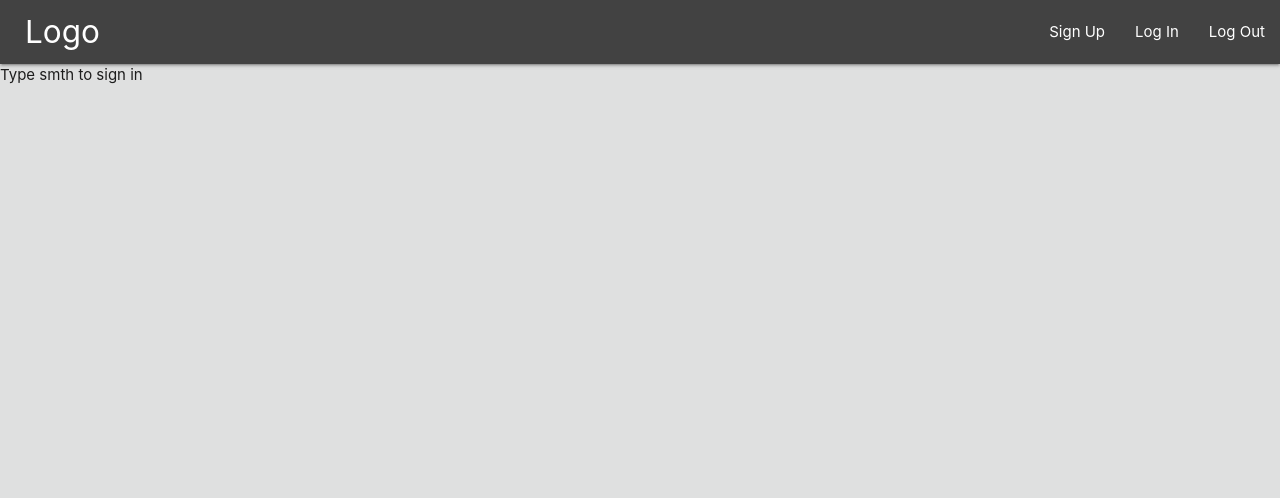
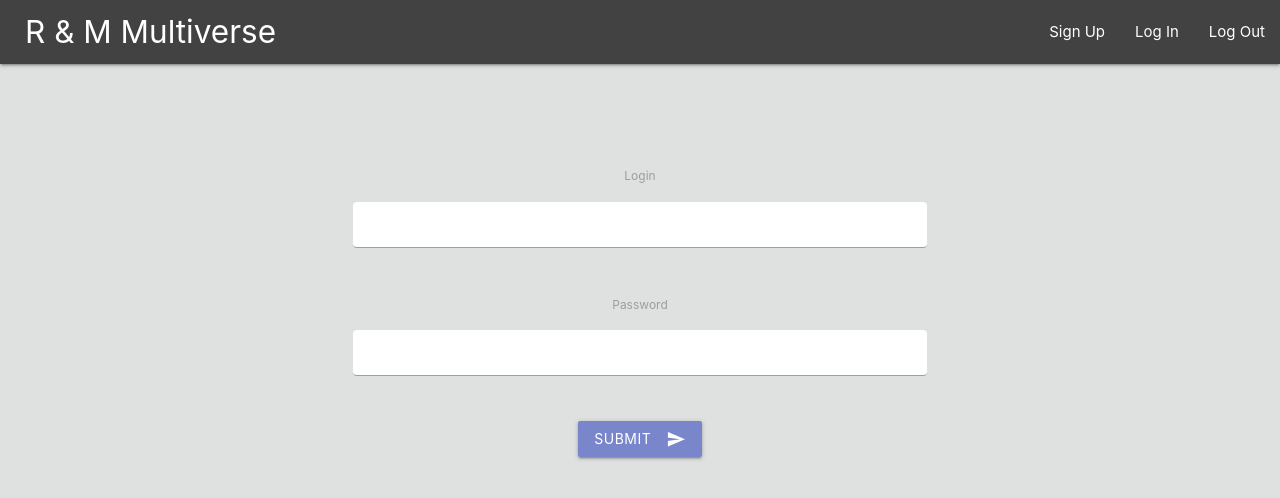
Before and after one commit to Svetlichnyy/cards-app, a React (Create React App) app: page /signIn in a window 1280 px wide. Shown: the top 498 px of the page. Built offline with nearby package versions, Linux system fonts and the light colour scheme.

Commit message:
for test branch

```diff
--- a/package.json
+++ b/package.json
@@ -12,6 +12,7 @@
     "@types/react": "^18.0.22",
     "@types/react-dom": "^18.0.7",
     "@types/react-redux": "^7.1.24",
+    "formik": "^2.2.9",
     "materialize-css": "^1.0.0-rc.2",
     "react": "^18.2.0",
     "react-dom": "^18.2.0",
--- /dev/null
+++ b/src/components/auth/FormStyles.scss
@@ -0,0 +1,26 @@
+.container {
+  .wrap {
+    margin-top: 100px;
+    justify-content: center;
+    input[type="text"]:focus {
+      border-bottom: 1px solid #7986cb;
+      box-shadow: 0 1px 0 0 #7986cb;
+    }
+    input[type="email"]:focus {
+      border-bottom: 1px solid #7986cb;
+      box-shadow: 0 1px 0 0 #7986cb;
+    }
+    input {
+      background-color: white;
+      margin: 15px 0 15px 0;
+      border-radius: 4px;
+    }
+    .error-message {
+      min-height: 30px;
+      p {
+        padding: 0;
+        margin: 0;
+      }
+    }
+  }
+}
--- a/src/components/auth/SignIn.tsx
+++ b/src/components/auth/SignIn.tsx
@@ -1,5 +1,84 @@
-const SingIn = () => {
-  return <> Type smth to sign in</>;
+import { useFormik, FormikErrors } from "formik";
+import { useNavigate } from "react-router-dom";
+
+import "./FormStyles.scss";
+interface Values {
+  login: string;
+  password: string;
+}
+
+const validate = (values: Values) => {
+  const errors: FormikErrors<Values> = {};
+  if (!values.login) {
+    errors.login = "Required";
+  } else if (values.login.length > 15) {
+    errors.login = "Must be 15 characters or less";
+  }
+
+  if (!values.password) {
+    errors.password = "Required";
+  }
+  return errors;
 };
 
-export default SingIn;
+const SignIn = () => {
+  const navigate = useNavigate();
+  const formik = useFormik({
+    initialValues: {
+      login: "",
+      password: "",
+      signedIn: "false",
+    },
+    validate,
+    onSubmit: (values) => {
+      localStorage.setItem(
+        `user_${values.login}`,
+        JSON.stringify(values, null, 2)
+      );
+      navigate("/main");
+    },
+  });
+  return (
+    <div className="container">
+      <div className="row">
+        <div className="col s12 m4 l2"></div>
+        <div className="col s12 m4 l8 center-align wrap">
+          <form onSubmit={formik.handleSubmit}>
+            <label htmlFor="login">Login</label>
+            <input
+              id="login"
+              name="login"
+              type="text"
+              onChange={formik.handleChange}
+              value={formik.values.login}
+            />
+            <div className="error-message">
+              {formik.errors.login ? <p>{formik.errors.login}</p> : null}
+            </div>
+
+            <label htmlFor="password">Password</label>
+            <input
+              id="password"
+              name="password"
+              type="password"
+              onChange={formik.handleChange}
+              value={formik.values.password}
+            />
+            <div className="error-message">
+              {formik.errors.password ? <p>{formik.errors.password}</p> : null}
+            </div>
+
+            <button
+              className="btn indigo lighten-2 waves-effect waves-light"
+              type="submit"
+            >
+              Submit
+              <i className="material-icons right">send</i>
+            </button>
+          </form>
+        </div>
+      </div>
+    </div>
+  );
+};
+export default SignIn;
--- a/src/components/layout/navbar/Navbar.tsx
+++ b/src/components/layout/navbar/Navbar.tsx
@@ -11,7 +11,7 @@ function Navbar() {
     <nav>
       <div className="nav-wrapper grey darken-3">
         <Link to="/">
-          <div className="brand-logo my-logo">Logo</div>
+          <div className="brand-logo my-logo">R & M Multiverse</div>
         </Link>
         <SignInLink />
         <SignOutLink />
```
Also changed, not shown: 1 other file (tests, documents, lock files or other folders).
